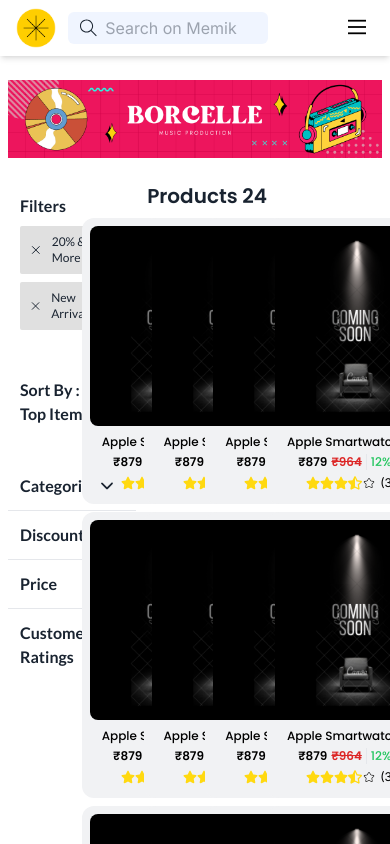
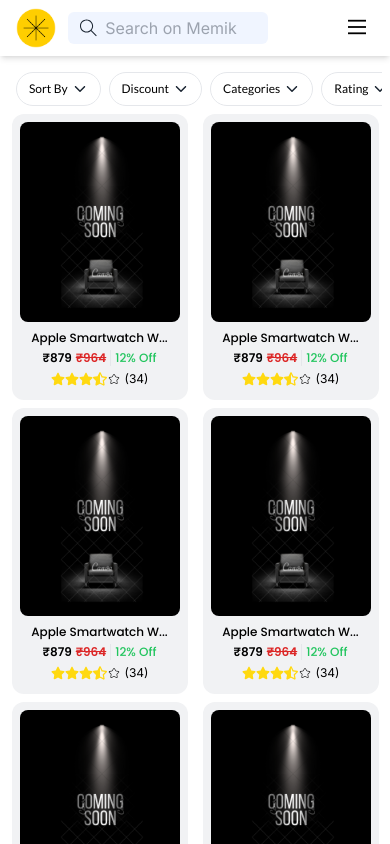
Before and after one commit to mo-amir-code/karteca-frontend, a Next.js app: page /search in a window 390 px wide. Shown: the top 844 px of the page. Built offline with nearby package versions, Linux system fonts and the light colour scheme.

Commit message:
mobile filter options added]

```diff
--- a/src/app/(home)/layout.tsx
+++ b/src/app/(home)/layout.tsx
@@ -8,7 +8,7 @@
   return (
     <div className="w-full">
       <Header />
-      <main className="my-4 max-w-7xl mx-auto overflow-hidden">{children}</main>
+      <main className="my-4 max-md:my-2 max-w-7xl mx-auto overflow-hidden">{children}</main>
     </div>
   );
 }
--- a/src/app/(home)/search/page.tsx
+++ b/src/app/(home)/search/page.tsx
@@ -2,22 +2,28 @@
 import banner from "@/assets/slider/1.png";
 import MaxWidthLayout from "@/HOC/MaxWidthLayout";
 import Filter from "@/components/filter";
-
+import MobileFilter from "@/components/filter/MobileFilter";
 
 const Search = () => {
   return (
-    <div className="space-y-6" >
+    <div className="space-y-6 max-md:space-y-0">
+      <div className="max-md:hidden">
         <MaxWidthLayout>
-            <ShopBanner />
+          <ShopBanner />
         </MaxWidthLayout>
+      </div>
 
-        <MaxWidthLayout>
-            <Filter />
-        </MaxWidthLayout>
+      {/* Mobile filter */}
+      <MaxWidthLayout>
+        <MobileFilter />
+      </MaxWidthLayout>
+
+      <MaxWidthLayout>
+        <Filter />
+      </MaxWidthLayout>
     </div>
   );
 };
-
 
 const ShopBanner = () => {
   return (
--- a/src/app/globals.css
+++ b/src/app/globals.css
@@ -155,3 +155,17 @@
 }
 
 /* end double dot button */
+
+.hide_scrollbar::-webkit-scrollbar {
+  display: none;
+}
+
+/* Hide scrollbar for Firefox */
+.hide_scrollbar {
+  overflow: -moz-scrollbars-none;
+}
+
+/* Hide scrollbar for IE and Edge */
+.hide_scrollbar {
+  -ms-overflow-style: none;
+}
--- /dev/null
+++ b/src/components/filter/MobileFilter.tsx
@@ -0,0 +1,16 @@
+import MobileTag from "./MobileTag"
+import { discount, filterCategories, rating, sortList } from "@/data";
+
+
+const MobileFilter = () => {
+  return (
+    <div className="p-2 overflow-x-auto hide_scrollbar flex items-center justify-start gap-2" >
+        <MobileTag title="Sort By" />
+        <MobileTag title="Discount" />
+        <MobileTag title="Categories" />
+        <MobileTag title="Rating" />
+    </div>
+  )
+}
+
+export default MobileFilter
--- /dev/null
+++ b/src/components/filter/MobileTag.tsx
@@ -0,0 +1,22 @@
+"use client"
+import { useState } from "react"
+import { IoIosArrowDown } from "react-icons/io"
+
+
+const MobileTag = ({title}:{title:string}) => {
+    const [isOpen, setIsOpen] = useState<boolean>(false);
+
+  return (
+    <div onClick={()=>setIsOpen((prev) => !prev)} style={{maxWidth: 'max-content'}} className="flex font-lato items-center gap-1 justify-between font-medium pr-1 pl-3 py-2 rounded-full text-xs border-[1.5px]" >
+        <span className="whitespace-nowrap">{title}</span>
+        <IoIosArrowDown
+            size={16}
+            className={`text-secondary-color mr-2 smooth_transition ${
+              !isOpen ? "rotate-0" : "rotate-180"
+            }`}
+          />
+    </div>
+  )
+}
+
+export default MobileTag
--- a/src/components/filter/Products.tsx
+++ b/src/components/filter/Products.tsx
@@ -3,7 +3,7 @@
 
 const Products = () => {
   return (
-    <div className="w-full grid grid-cols-4 gap-2">
+    <div className="w-full grid grid-cols-4 max-[1200px]:grid-cols-3 max-[950px]:grid-cols-2 max-md:grid-cols-3 max-[680px]:grid-cols-2 gap-2">
       <ProductCard />
       <ProductCard />
       <ProductCard />
--- a/src/components/filter/Sidebar.tsx
+++ b/src/components/filter/Sidebar.tsx
@@ -6,7 +6,7 @@
 
 const Sidebar = () => {
   return (
-    <aside className="flex-[0.23] space-y-6 rounded-md select-none">
+    <aside className="max-w-[276px] max-md:hidden space-y-6 rounded-md select-none">
       <Tags title="Filters" />
       <FilterField title="Sort By" list={sortList as [ListType]} isFirst={true} isSort={true} />
 
--- a/src/components/filter/index.tsx
+++ b/src/components/filter/index.tsx
@@ -4,10 +4,12 @@
 
 const Filter = () => {
   return (
-    <div className="flex justify-between">
+    <div className="flex justify-between gap-4">
+      {/* Big device filter */}
       <Sidebar />
-      <div className="flex-[0.75]">
-        <div className="flex items-center justify-between pb-2 px-1">
+      {/* End big device filter */}
+      <div className="flex-grow">
+        <div className="flex items-center justify-between pb-2 px-1 max-md:hidden">
           <p className="text-xl text-secondary-color font-semibold font-poppins">
             Products 24
           </p>
--- a/src/components/productCard/Stars.tsx
+++ b/src/components/productCard/Stars.tsx
@@ -6,9 +6,9 @@
 const Stars = ({stars, reviews}:{stars:number, reviews:number}) => {
 
     const starsRating = Array.from({length: 5}).map((item, index) => {
-        if((index+1) < stars && (index+2) > stars) return <FaStarHalfAlt size={14} className="text-primary-color" />
-        else if((index+1) == stars || (index+1) < stars) return <FaStar size={14} className="text-primary-color" />
-        else return <CiStar size={14} />
+        if((index+1) < stars && (index+2) > stars) return <FaStarHalfAlt key={index} size={14} className="text-primary-color" />
+        else if((index+1) == stars || (index+1) < stars) return <FaStar key={index} size={14} className="text-primary-color" />
+        else return <CiStar key={index} size={14} />
     })
 
   return (
--- a/src/sections/Header.tsx
+++ b/src/sections/Header.tsx
@@ -3,32 +3,36 @@
 import SearchBar from "@/components/searchbar";
 import MaxWidthLayout from "@/HOC/MaxWidthLayout";
 import RightSideBar from "@/components/header/rightSideBar";
-
+import Link from "next/link";
 
 const Header = () => {
   return (
-    <div className="w-full bg-white shadow-md" >
+    <div className="w-full bg-white shadow-md">
       <MaxWidthLayout>
-      <HeaderContent />
+        <HeaderContent />
       </MaxWidthLayout>
     </div>
   );
 };
 
-
-
 const HeaderContent = () => {
-
   return (
     <header className="p-2">
       <div className="flex items-center justify-between gap-6">
-
         {/* Header left part */}
         <div className="w-full flex items-center gap-3">
           <div className="flex items-center justify-center gap-1">
-            <div className="flex items-center justify-center w-12 h-12 max-sm:w-10 max-sm:h-10" >
-            <Image src={logo} alt="memik logo" layout="fixed" height={48} width={48} />
-            </div  >
+            <div className="flex items-center justify-center w-12 h-12 cursor-pointer max-sm:w-10 max-sm:h-10">
+              <Link href={"/"}>
+                <Image
+                  src={logo}
+                  alt="memik logo"
+                  layout="fixed"
+                  height={48}
+                  width={48}
+                />
+              </Link>
+            </div>
           </div>
           <SearchBar />
         </div>
@@ -37,7 +41,7 @@
         <RightSideBar />
       </div>
     </header>
-  )
-}
+  );
+};
 
 export default Header;
```
